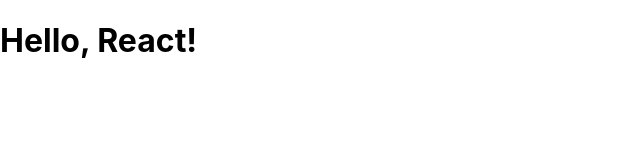
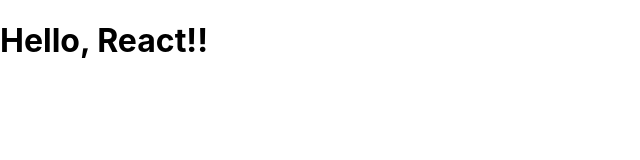
Before and after one commit to GenkiSugiyama/udemy-react-redux-crud-application2, a React (Create React App) app: page / in a window 1280 px wide. Shown: the top 160 px of the page, without its empty margins (0-640 px from the left). Built offline with nearby package versions, Linux system fonts and the light colour scheme.

Commit message:
study about JSX

```diff
--- a/src/App.js
+++ b/src/App.js
@@ -2,7 +2,10 @@
 
 function App() {
   return (
-    <div><h1>Hello, React!</h1></div>
+    // ↓のhtmlのタグのような部分がJSX（JavaScriptXml）
+    // ここの部分はJavaScriptに変換されるが、変換後の素のJSを記述するより
+    // JSXを用いたほうがより出力イメージに近い形で記述できるのでJSXが用いられる。
+    <h1>Hello, React!!</h1>
   );
 }
 
```
